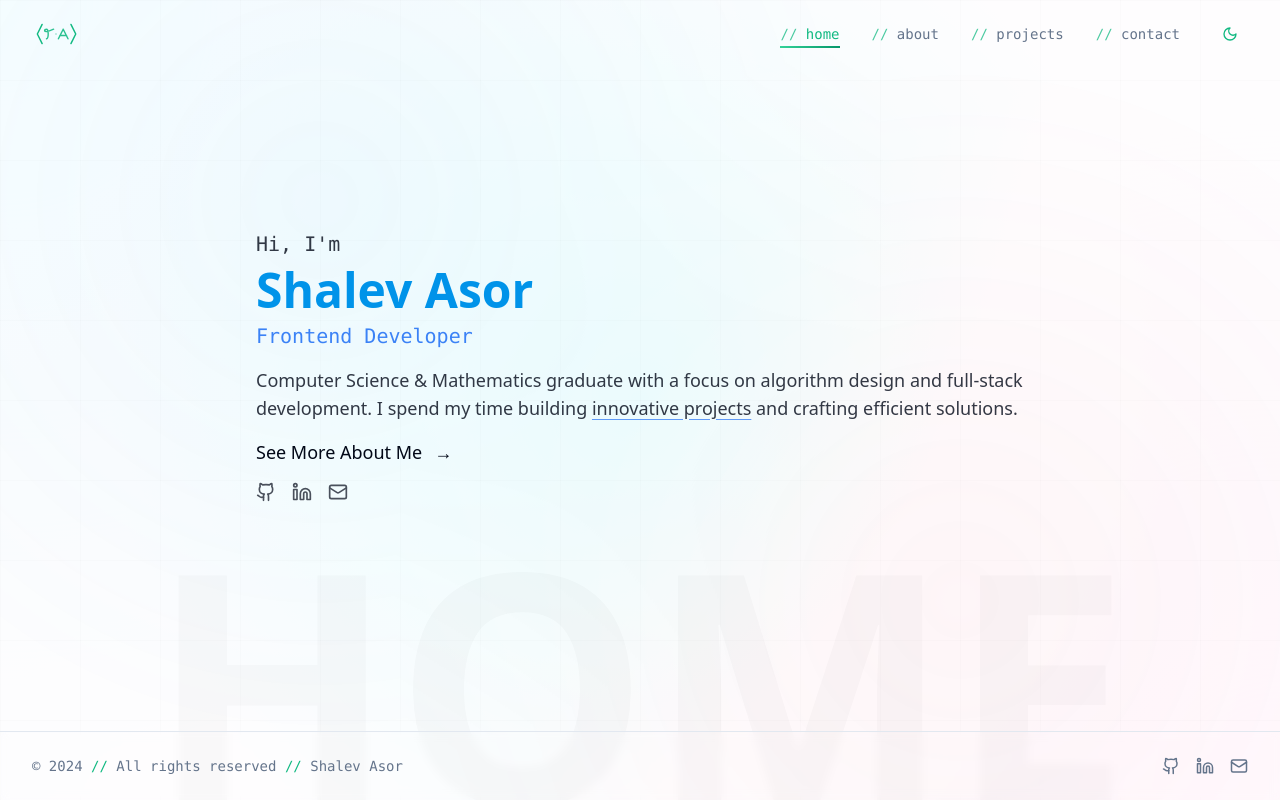
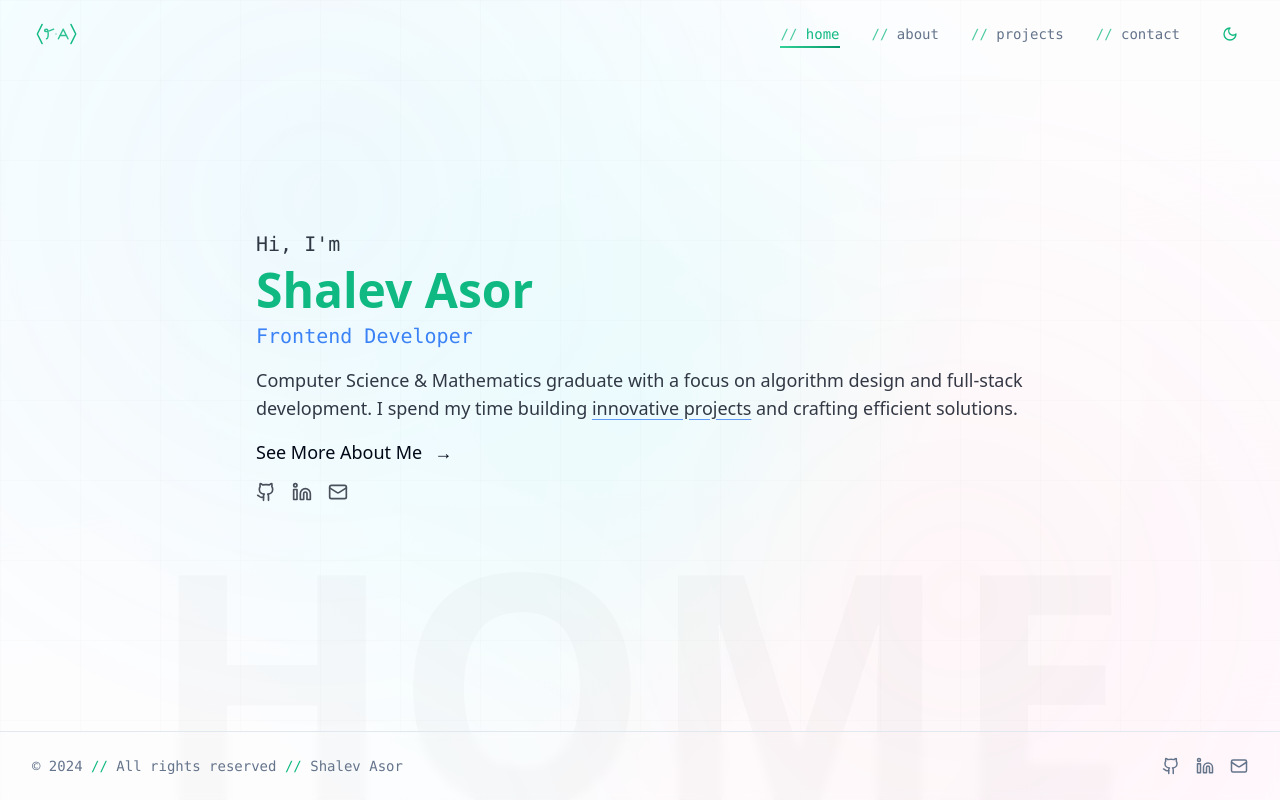
Before and after one commit to ShalevAsor/personal-portfolio, a Next.js app: page / in a window 1280 px wide. Built offline with nearby package versions, Linux system fonts and the light colour scheme.

Commit message:
portfolio complete

```diff
--- a/src/components/Hero.tsx
+++ b/src/components/Hero.tsx
@@ -12,7 +12,7 @@
           </div>
 
           <h1
-            className={`text-3xl sm:text-4xl md:text-5xl font-bold mb-2 font-sans text-title`}
+            className={`text-3xl sm:text-4xl md:text-5xl font-bold mb-2 font-sans text-secondary`}
           >
             Shalev Asor
           </h1>
--- a/src/components/SectionTitle.tsx
+++ b/src/components/SectionTitle.tsx
@@ -12,7 +12,7 @@
       className={`
         ${coiny.className}
         text-7xl font-bold
-        text-title
+        text-secondary
          bg-clip-text
         animate-shine bg-[length:200%_auto]
       `}
```
